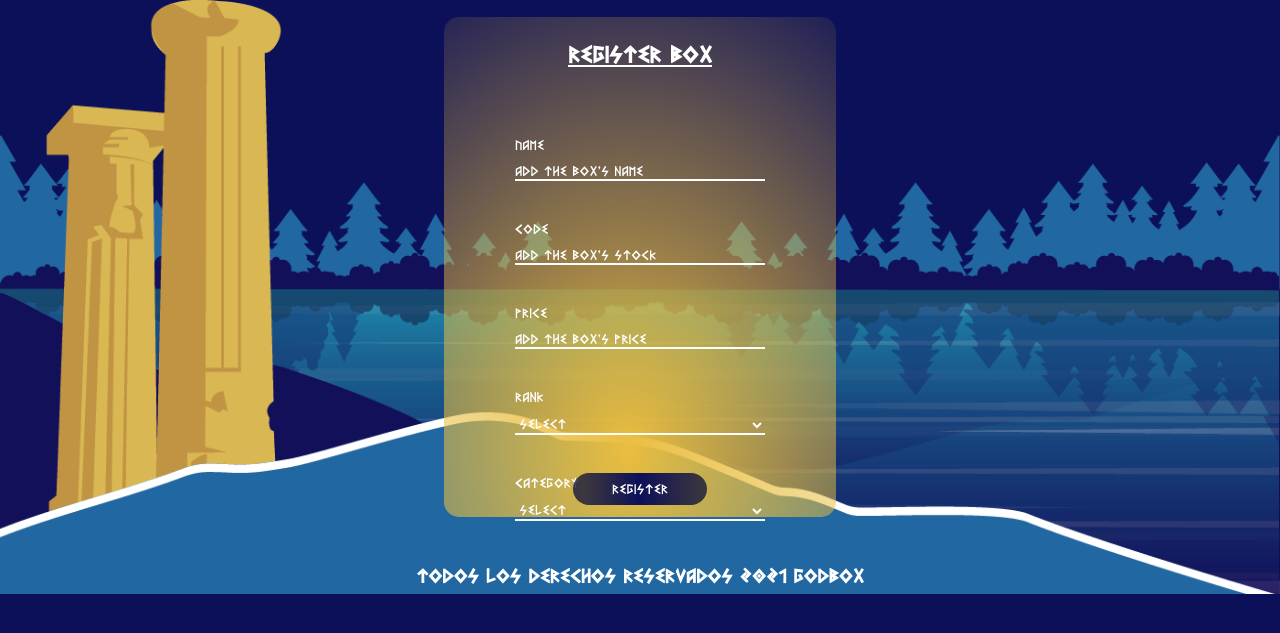
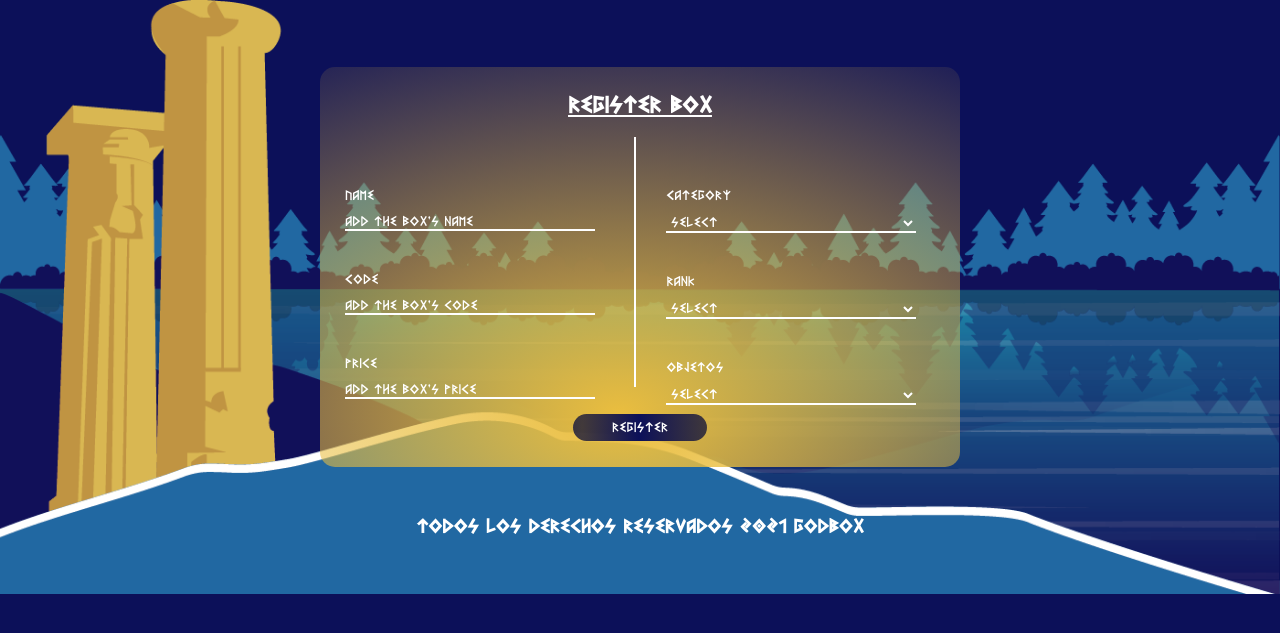
Before and after one commit to Miguelhxrz/GodBox, a PHP site: page /register_box.html in a window 1280 px wide. Shown: the part 130-763 px from the top of the page. Run offline with PHP 8.4, Linux system fonts and the light colour scheme.

Commit message:
adding objects to register box, and others details

```diff
--- a/css/register_box.css
+++ b/css/register_box.css
@@ -137,8 +137,8 @@ a {
 .container-form {
     display: flex;
     flex-direction: column;
-    width: 392px;
-    height: 500px;
+    width: 640px;
+    height: 400px;
     background: radial-gradient(100% 100% at 46.69% 86.55%, #EABE3F 0%, rgba(234, 190, 63, 0.1) 100%);
     border-radius: 32px;
     border-radius: 15px;
@@ -150,9 +150,8 @@ a {
     display: flex;
     align-content: center;
     justify-content: center;
-    align-items: baseline;
     width: 100%;
-    height: 80%;
+    height: 100%;
 }
 
 .form-register {
@@ -245,7 +244,7 @@ option {
     justify-content: center;
     width: 134px;
     height: 32px;
-    margin-top: 10px;
+    margin-bottom: 20px;
 }
 
 input[type=submit] {
--- a/register_box.html
+++ b/register_box.html
@@ -60,13 +60,25 @@
                             Name
                             <input type="text" placeholder="Add the box's name" size="45" maxlength="45" class="username_input">
                         </label>
-                        <label for="Code" class="label-Code">
+                        <label for="code" class="label-code">
                             Code
-                            <input type="text" placeholder="Add the box's stock" size="45" maxlength="45" class="password_input">
+                            <input type="text" placeholder="Add the box's code" size="45" maxlength="45" class="password_input">
                         </label>
                         <label for="price" class="label-price">
                             Price
                             <input type="number"  placeholder="add the box's price" size="45" maxlength="45" class="addres_input">
+                        </label>
+                    </section>
+                    <div class="line"></div>
+                    <section class="r-q">
+                        <label for="category" class="label-category">
+                            Category
+                            <select name="Category" id="">
+                                <option selected="true" disabled="disabled">Select</option>
+                                <option value="2">Technology</option>
+                                <option value="3">Home</option>
+                                <option value="4">Clothing</option>
+                            </select>
                         </label>
                         <label for="rank" class="label-rank">
                             Rank
@@ -78,15 +90,16 @@
                                 <option value="4">Hero</option>
                             </select>
                         </label>
-                        <label for="category" class="label-category">
-                            Category
-                            <select name="Category" id="">
+                        <label for="objetos" class="label-objetos">
+                            Objetos
+                            <select name="Rank" id="">
                                 <option selected="true" disabled="disabled">Select</option>
-                                <option value="2">Technology</option>
-                                <option value="3">Home</option>
-                                <option value="4">Clothing</option>
+                                <option value="2">iPhone 13 PRO MAX</option>
+                                <option value="3">Nike Air Jordan</option>
+                                <option value="4">Nintendo Switch</option>
                             </select>
                         </label>
+
                     </section>
                 </div>
 
--- a/register_page.html
+++ b/register_page.html
@@ -39,7 +39,7 @@
 
             <section class="links-r">
                 <div class="login-link">
-                    <a href="">
+                    <a href="./login.html">
                         <h4>Login</h4>
                     </a>
                 </div>
```
